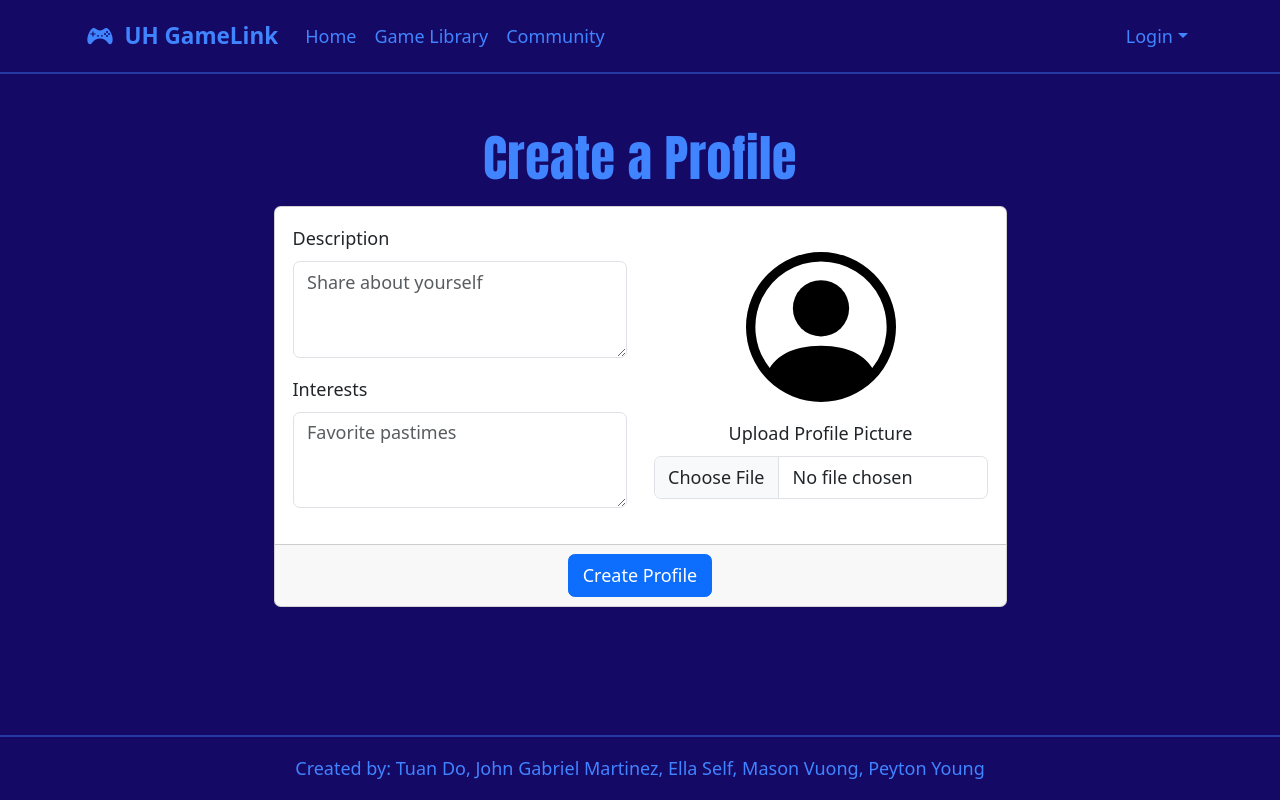
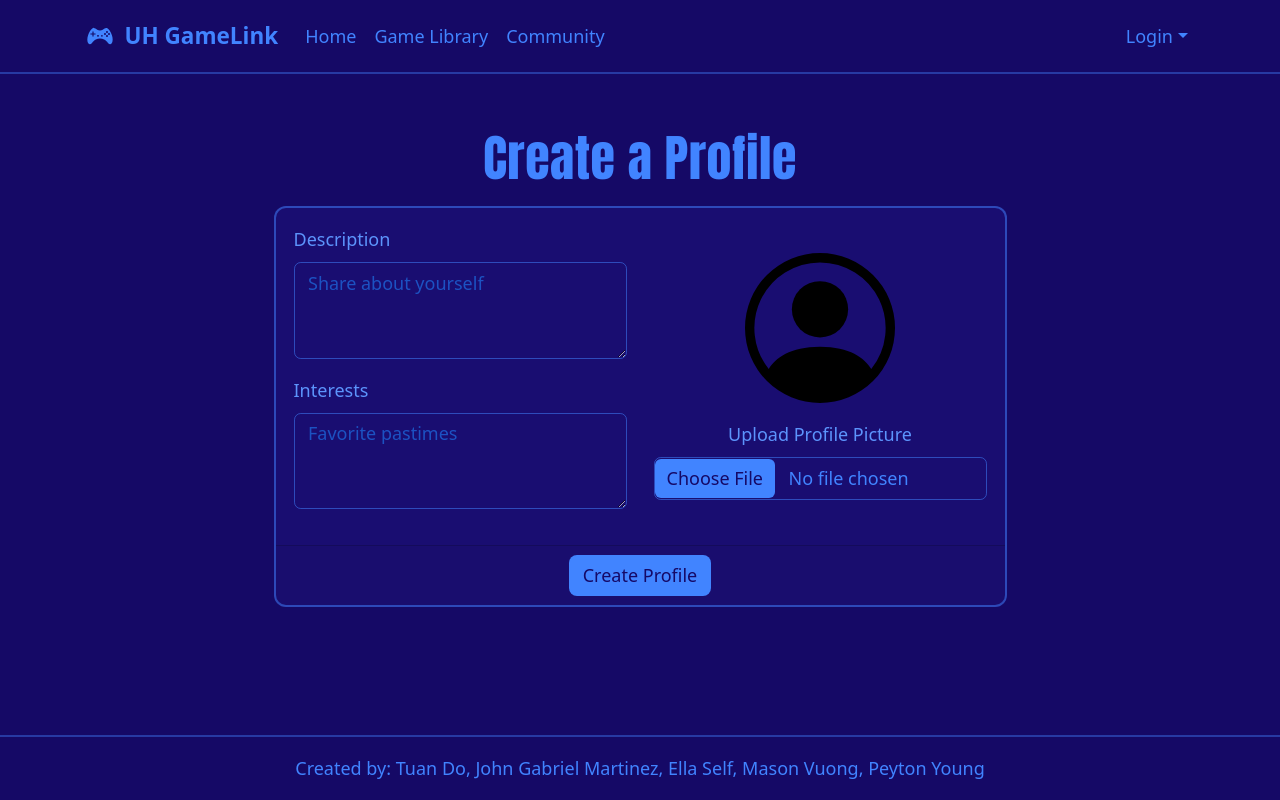
Before and after one commit to uh-gamelink/source-template, a Next.js app: page /create-profile in a window 1280 px wide. Built offline with nearby package versions, Linux system fonts and the light colour scheme; no server answers.

Commit message:
fix up buttons

```diff
--- a/src/app/auth/change-password/page.tsx
+++ b/src/app/auth/change-password/page.tsx
@@ -56,7 +56,7 @@
       <Container>
         <Row className="justify-content-center">
           <Col xs={5}>
-            <h1 className="text-center">Change Password</h1>
+            <h1 className="text-center pt-5">Change Password</h1>
             <Card className="custom-card-body">
               <Card.Body>
                 <Form onSubmit={handleSubmit(onSubmit)}>
--- a/src/app/create-profile/page.tsx
+++ b/src/app/create-profile/page.tsx
@@ -91,7 +91,7 @@
         <Row className="justify-content-center my-5">
           <Col xs={12} md={10} lg={8}>
             <h1 className="text-center mb-3">Create a Profile</h1>
-            <Card>
+            <Card className="custom-card-body">
               <Form onSubmit={handleSubmit}>
                 <Card.Body>
                   <Row>
@@ -113,7 +113,9 @@
                           name="interests"
                           as="textarea"
                           rows={3}
+                          className="form-control-text"
                           placeholder="Favorite pastimes"
+
                           required
                         />
                       </Form.Group>
@@ -129,10 +131,10 @@
                           alt="Profile Preview"
                         />
                       ) : (
-                        <PersonCircle size={150} className="text-secondary" />
+                        <PersonCircle size={150} className="icon" />
                       )}
 
-                      <Form.Group controlId="formFile" className="mt-3 text-center">
+                      <Form.Group controlId="formFile" className="mt-3 text-center ">
                         <Form.Label>Upload Profile Picture</Form.Label>
                         <Form.Control
                           type="file"
@@ -147,7 +149,7 @@
                 </Card.Body>
 
                 <Card.Footer>
-                  <Button type="submit" className="mx-auto d-block" disabled={isSubmitting}>
+                  <Button type="submit" className="mx-auto d-block custom-reg-btn" disabled={isSubmitting}>
                     {isSubmitting ? 'Creating...' : 'Create Profile'}
                   </Button>
                 </Card.Footer>
--- a/src/app/globals.css
+++ b/src/app/globals.css
@@ -176,3 +176,26 @@
 .shortline {
   color:rgb(65, 132, 255, 0.385);
 }
+
+.icon{
+  color: rgba(65, 132, 255, 0.696)
+}
+
+.form-control[type="file"]::file-selector-button {
+  background-color:rgba(65, 132, 255);  /* light blue */
+  color: rgb(21, 9, 102);
+  border: none;
+  font-weight: 530;
+  padding: 6px 12px;
+  border-radius: 6px;
+  cursor: pointer;
+}
+
+.form-control[type="file"]::file-selector-button:hover {
+  background-color: #44a1f7;  /* slightly darker on hover */
+}
+
+.form-control::placeholder {
+  color: #1e6bdebd;   /* light blue */
+  opacity: 1;       /* prevents fading */
+}
```
